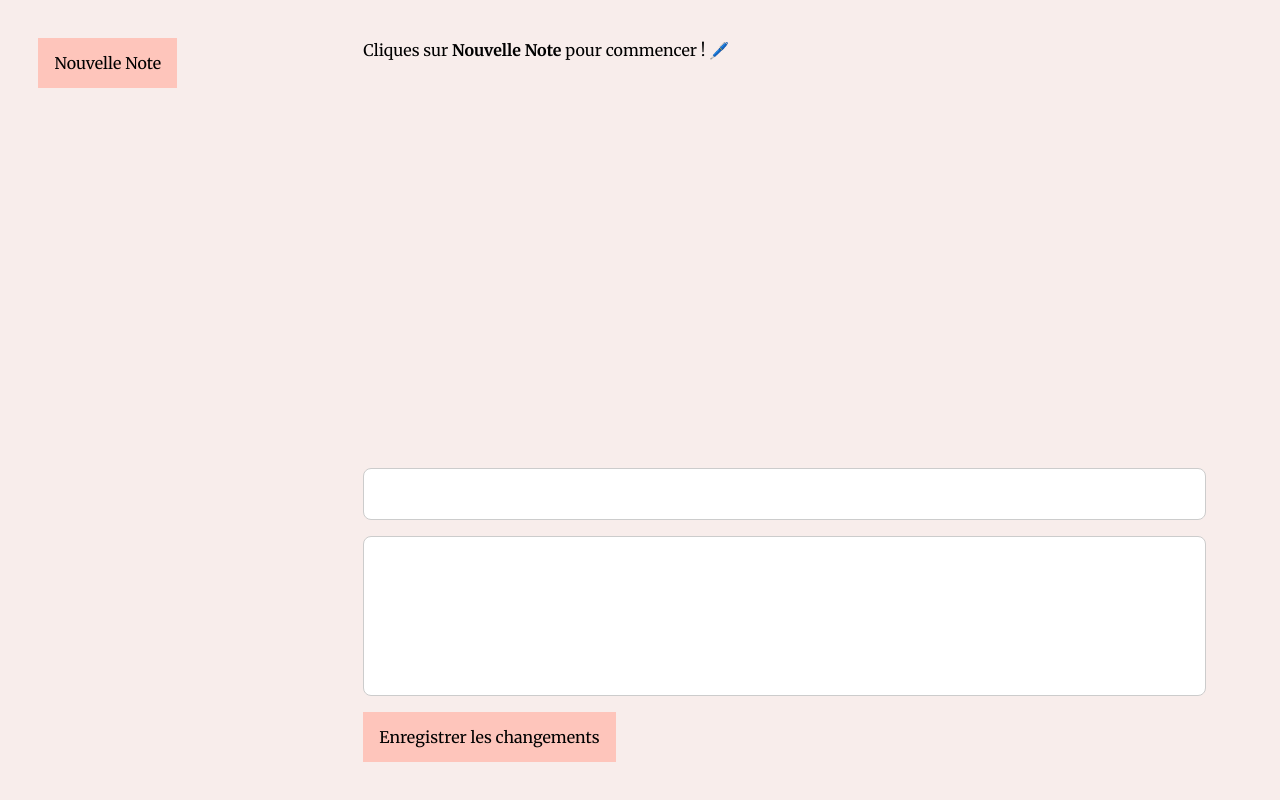
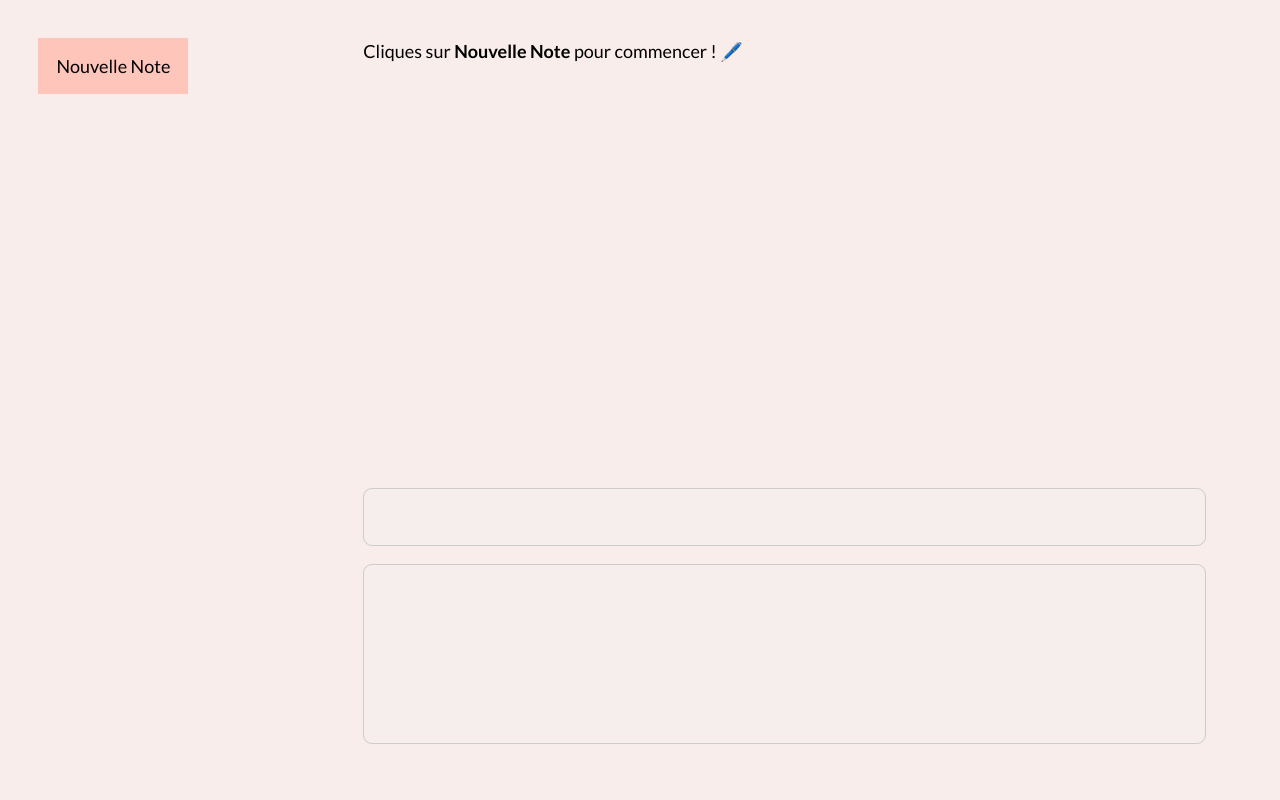
Before and after one commit to Beygs/Notes, a React (Create React App) app: page / in a window 1280 px wide. Built offline with nearby package versions, Linux system fonts and the light colour scheme.

Commit message:
input deactivation when there is nothing

```diff
--- a/src/components/NoteEdit/index.tsx
+++ b/src/components/NoteEdit/index.tsx
@@ -1,15 +1,23 @@
 import React from "react";
 import { NoteProps } from "../../interfaces/interfaces";
-import Button from "../Button";
 import ContentEdit from "./ContentEdit";
 import TitleEdit from "./TitleEdit";
 
-const NoteEdit: React.FC<NoteProps> = ({ note, setNotes }) => (
-  <div className="NoteEdit">
-    <TitleEdit content={note?.title} setNotes={setNotes} noteKey={note?.key} />
-    <ContentEdit content={note?.content} setNotes={setNotes} noteKey={note?.key} />
-    <Button text="Enregistrer les changements" callback={() => console.log("Save")} />
-  </div>
-);
+const NoteEdit: React.FC<NoteProps> = ({ note, setNotes }) => {
+  if (!note) {
+    return (
+      <div className="NoteEdit">
+        <input disabled />
+        <textarea disabled />
+      </div>
+    );
+  }
+  return (
+    <div className="NoteEdit">
+      <TitleEdit content={note?.title} setNotes={setNotes} noteKey={note?.key} />
+      <ContentEdit content={note?.content} setNotes={setNotes} noteKey={note?.key} />
+    </div>
+  );
+};
 
 export default NoteEdit;
--- a/src/styles/base/_base.scss
+++ b/src/styles/base/_base.scss
@@ -1,4 +1,8 @@
-@import url('https://fonts.googleapis.com/css2?family=Merriweather:ital,wght@0,400;0,700;1,400&display=swap');
+@import url('https://fonts.googleapis.com/css2?family=Lato:ital,wght@0,300;0,400;0,700;1,300;1,400;1,700&family=Merriweather:ital,wght@0,400;0,700;1,400;1,700&display=swap');
+
+html {
+  font-size: 18px;
+}
 
 #root,
 main {
@@ -10,5 +14,16 @@ main {
   min-height: 100%;
   background-color: $isabelline;
   padding: 3%;
-  font-family: "Merriweather", serif;
+  font-family: "Lato", sans-serif;
 }
+
+h1,
+h2,
+h3,
+h4,
+h5,
+h6 {
+  letter-spacing: 0.1ch;
+  font-family: "Merriweather", sans-serif;
+  margin-bottom: 1em;
+}
--- a/src/styles/component/_note.scss
+++ b/src/styles/component/_note.scss
@@ -30,8 +30,12 @@
 
   .fa-xmark {
     position: absolute;
-    color: red;
+    color: darken($color: $melon, $amount: 15);
     right: 0.6em;
     top: 0.6em;
+
+    &:hover {
+      color: darken($color: $melon, $amount: 30);
+    }
   }
 }
--- a/src/styles/layout/_note_display.scss
+++ b/src/styles/layout/_note_display.scss
@@ -7,4 +7,15 @@
     font-size: 2rem;
     margin-bottom: 1.5em;
   }
+
+  .content {
+    h1,
+    h2,
+    h3,
+    h4,
+    h5,
+    h6 {
+      margin-top: 1em;
+    }
+  }
 }
```
